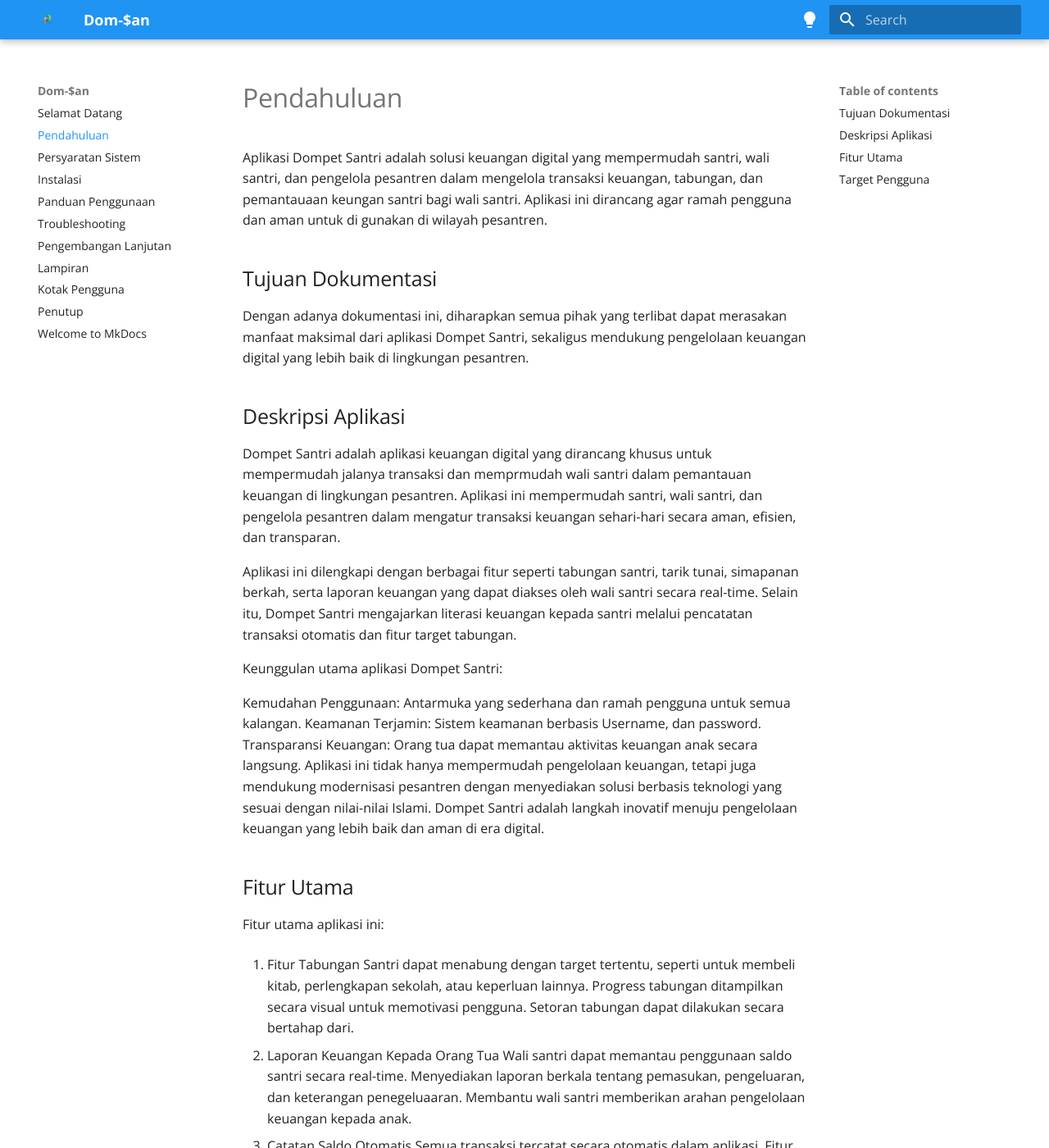
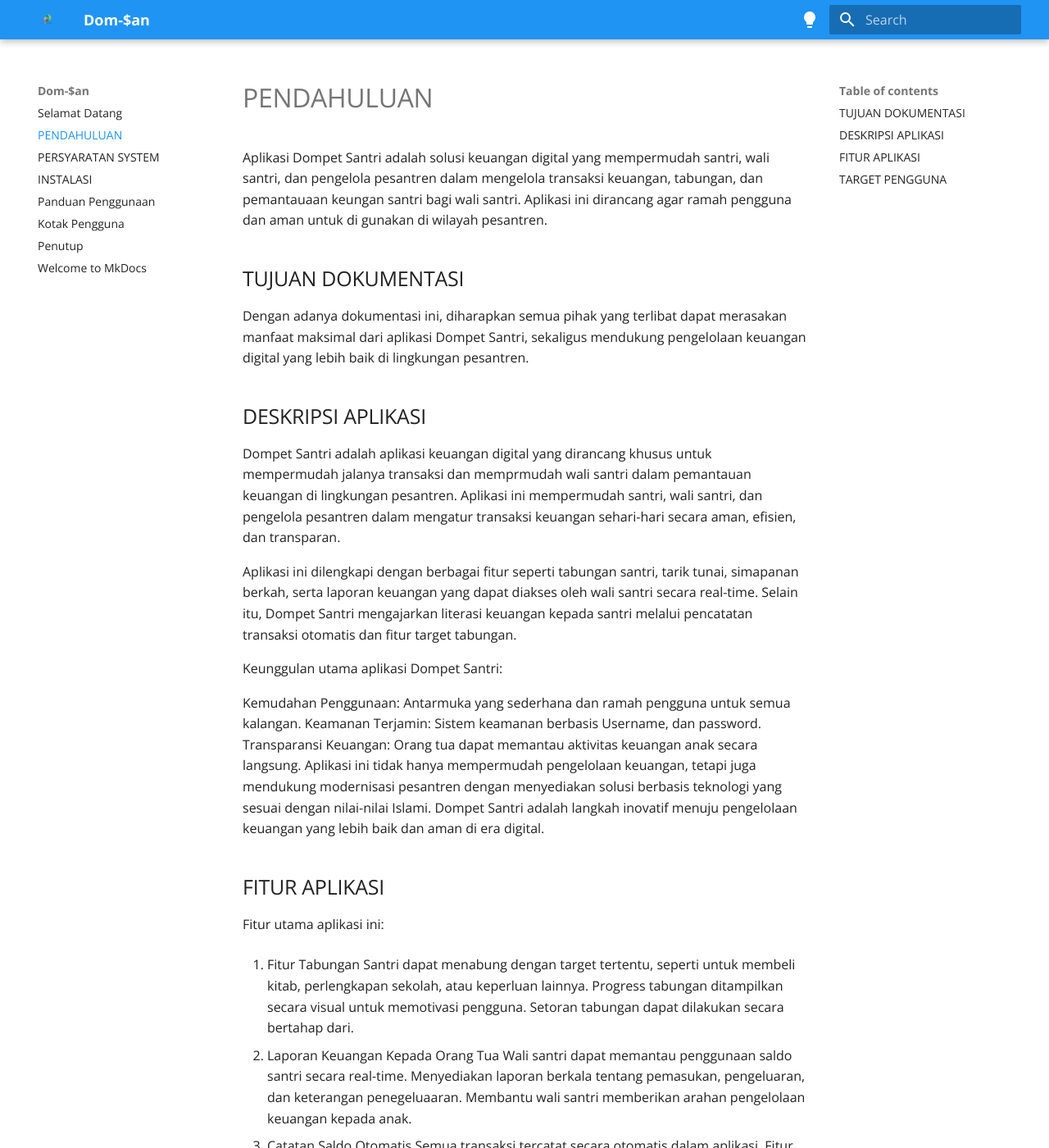
Before and after one commit to fahruroziii/panduan-aplikasi-domsan, an MkDocs documentation site: the page built from docs/01.md, in a window 1280 px wide and 1400 px high. Shown: the whole window at 82% size. Built offline with MkDocs 1.6.1 and Material for MkDocs 9.7.7, drawn with Linux system fonts in a browser that asks for light colours; some of the changed text lies outside the part shown.

Commit message:
apg-domsan

```diff
--- a/docs/01.md
+++ b/docs/01.md
@@ -1,12 +1,12 @@
-# Pendahuluan
+# PENDAHULUAN
 
 Aplikasi Dompet Santri adalah solusi keuangan digital yang mempermudah santri, wali santri, dan pengelola pesantren dalam mengelola transaksi keuangan, tabungan, dan pemantauaan keungan santri bagi wali santri. Aplikasi ini dirancang agar ramah pengguna dan aman untuk di gunakan di wilayah pesantren.
 
-## Tujuan Dokumentasi
+## TUJUAN DOKUMENTASI
 
 Dengan adanya dokumentasi ini, diharapkan semua pihak yang terlibat dapat merasakan manfaat maksimal dari aplikasi Dompet Santri, sekaligus mendukung pengelolaan keuangan digital yang lebih baik di lingkungan pesantren.
 
-## Deskripsi Aplikasi
+## DESKRIPSI APLIKASI
 
 Dompet Santri adalah aplikasi keuangan digital yang dirancang khusus untuk mempermudah jalanya transaksi dan memprmudah wali santri dalam pemantauan keuangan di lingkungan pesantren. Aplikasi ini mempermudah santri, wali santri, dan pengelola pesantren dalam mengatur transaksi keuangan sehari-hari secara aman, efisien, dan transparan.
 
@@ -19,7 +19,7 @@ Keamanan Terjamin: Sistem keamanan berbasis Username, dan password.
 Transparansi Keuangan: Orang tua dapat memantau aktivitas keuangan anak secara langsung.
 Aplikasi ini tidak hanya mempermudah pengelolaan keuangan, tetapi juga mendukung modernisasi pesantren dengan menyediakan solusi berbasis teknologi yang sesuai dengan nilai-nilai Islami. Dompet Santri adalah langkah inovatif menuju pengelolaan keuangan yang lebih baik dan aman di era digital.
 
-## Fitur Utama
+## FITUR APLIKASI
 
 Fitur utama aplikasi ini:
 
@@ -46,7 +46,7 @@ Setiap pengguna memiliki profil lengkap dengan informasi pribadi, saldo, dan riw
 Wali santri dapat menambahkan lebih dari satu akun santri dalam satu aplikasi.
 
 
-## Target Pengguna
+## TARGET PENGGUNA
 
 Aplikasi ini ditujukan untuk:
 
--- a/docs/02.md
+++ b/docs/02.md
@@ -1,7 +1,7 @@
-# Persyaratan Sistem
+# PERSYARATAN SYSTEM
 
 
-## Spesifikasi Server
+## SPESIFIKASI SERVER
 
 Spesifikasi server yang di butuhkan untuk menjalankan aplikasi ini adalah
 
--- a/docs/06.md
+++ /dev/null
@@ -1,5 +0,0 @@
-# Pengembangan Lanjutan
-
-## Menambahkan Fitur Baru
-
-## Pembaharuan Sistem
--- a/docs/07.md
+++ /dev/null
@@ -1,5 +0,0 @@
-# Lampiran
-
-## Struktur Direktori Aplikasi
-
-## Refrensi Tambahan
```
Also changed, not shown: other parts of docs/02.md (+1 -1 lines), docs/03.md (+5 -6 lines), docs/05.md (+59 -1 lines), docs/08.md (deleted, +0 -59 lines).
